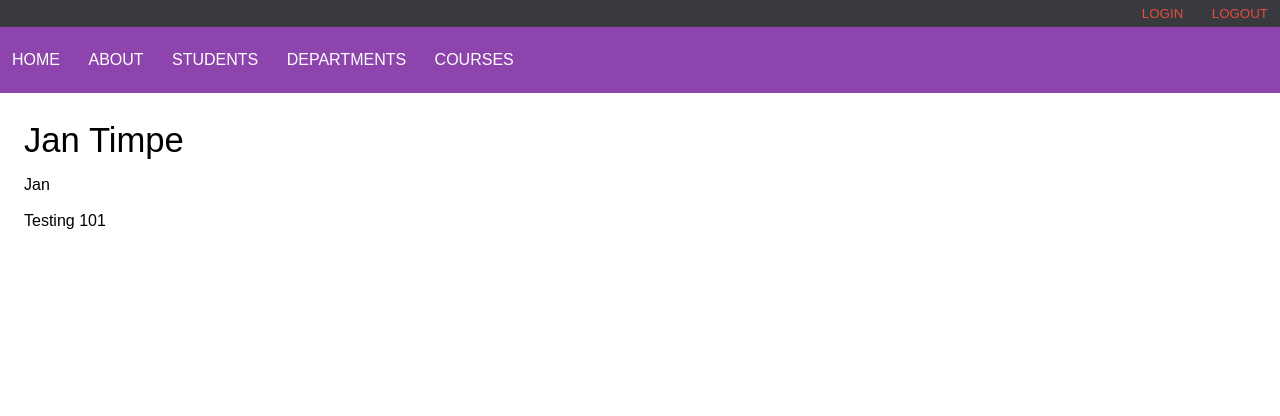
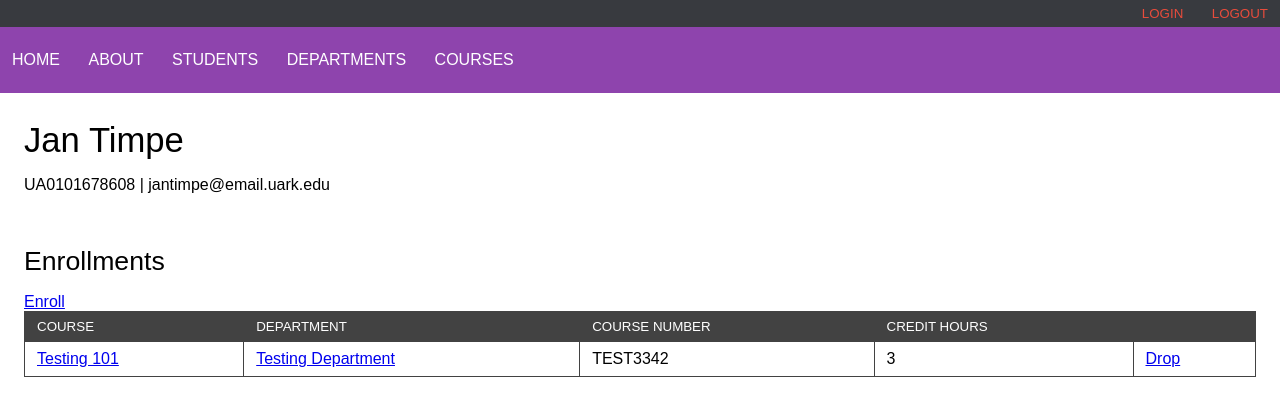
Before and after one commit to jan-timpe/csce4523-final-project, a Flask app: page /students/UA0101678608 in a window 1280 px wide. Shown: the top 416 px of the page. Run offline with Flask 2, Linux system fonts and the light colour scheme; data comes from the database, SQL or seed files in the repository; parts of the project's set-up code (start-up, migrations or seed data) failed here and were passed over.

Commit message:
Added more details to details pages

```diff
--- a/student/views.py
+++ b/student/views.py
@@ -132,3 +132,12 @@ def enroll_student(student_id):
         )
         enrollment.save()
     return redirect(student.absolute_url())
+
+@student.route('/<student_id>/drop/<enrollment_id>')
+def drop_course(student_id, enrollment_id):
+    student = get_object_or_404(Student, Student.student_id == student_id)
+    enrollment = get_object_or_404(StudentEnrollment, StudentEnrollment.id == enrollment_id)
+
+    enrollment.delete_instance()
+
+    return redirect(student.absolute_url())
--- a/templates/course/details.html
+++ b/templates/course/details.html
@@ -1,7 +1,6 @@
 {% extends "layout/base.html" %}
 
 {% block page_content %}
-   {{ course.name }}<br/>
-   {{course.department.code }} {{ course.number }}<br/>
-   {{ course.department.name }}
+   <p>{{ course.department.name }} | {{course.department.code }}{{ course.number }}</p>
+   <p>Credit Hours: {{ course.credit_hours }}</p>
 {% endblock %}
--- a/templates/course/list.html
+++ b/templates/course/list.html
@@ -19,7 +19,11 @@
       {% for c in courses %}
          <tr>
             <td>{{ c.name }}</td>
-            <td>{{ c.department.name }}</td>
+            <td>
+                  <a href="{{ c.department.absolute_url() }}">
+                     {{ c.department.name }}
+                  </a>
+            </td>
             <td>{{ c.department.code }}{{ c.number }}</td>
             <td>{{ c.credit_hours }}</td>
             <td>
--- a/templates/student/details.html
+++ b/templates/student/details.html
@@ -1,9 +1,38 @@
 {% extends "layout/base.html" %}
 
 {% block page_content %}
-   {{ student.first_name }}
+   <p>{{ student.student_id }} | {{ student.email }}</p>
    <br/><br/>
-   {% for c in student.courses %}
-      {{ c.course.name }}
-   {% endfor %}
+   <h2>Enrollments</h2>
+
+   <a href="{{ student.absolute_url() }}/enroll">Enroll</a>
+
+   <table>
+      <tr>
+         <th>Course</th>
+         <th>Department</th>
+         <th>Course Number</th>
+         <th>Credit Hours</th>
+         <th></th>
+      </tr>
+      {% for enrl in student.courses %}
+         <tr>
+            <td>
+               <a href="{{ enrl.course.absolute_url() }}">
+                  {{ enrl.course.name }}
+               </a>
+            </td>
+            <td>
+               <a href="{{ enrl.course.department.absolute_url() }}">
+                  {{ enrl.course.department.name }}
+               </a>
+            </td>
+            <td>{{ enrl.course.department.code }}{{ enrl.course.number }}</td>
+            <td>{{ enrl.course.credit_hours }}</td>
+            <td>
+               <a href="{{ student.absolute_url() }}/drop/{{ enrl.id }}" onclick="return confirm('Are you sure you want to drop this class?')">Drop</a>
+            </td>
+         </tr>
+      {% endfor %}
+   </table>
 {% endblock %}
```
Also changed, not shown: templates/department/details.html (+21 -3 lines).
